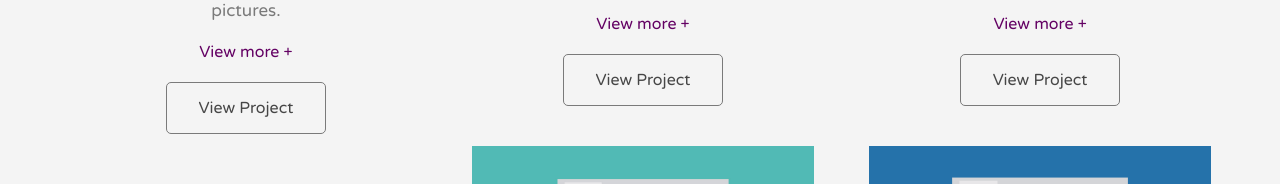
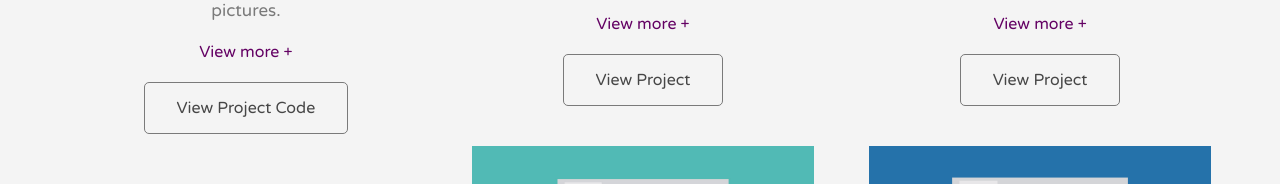
Before and after one commit to brunoarr/brunoarr.github.io, a plain HTML site: page index.html in a window 1280 px wide. Shown: the part 877-1061 px from the top of the page. Drawn offline with nearby package versions, Linux system fonts and the light colour scheme.

Commit message:
Project code

```diff
--- a/index.html
+++ b/index.html
@@ -40,7 +40,7 @@
               <image class="codelogo" src="images/react.svg"/>
             </div>
         </div>
-        <a class="button2" href="https://brunoarr.github.io/flickr-react/" target="_blank">View Project</a>
+        <a class="button2" href="https://github.com/brunoarr/Project_11_Flickr_Gallery_React" target="_blank">View Project Code</a>
       </div>
 
       <div class="project-box">
```
